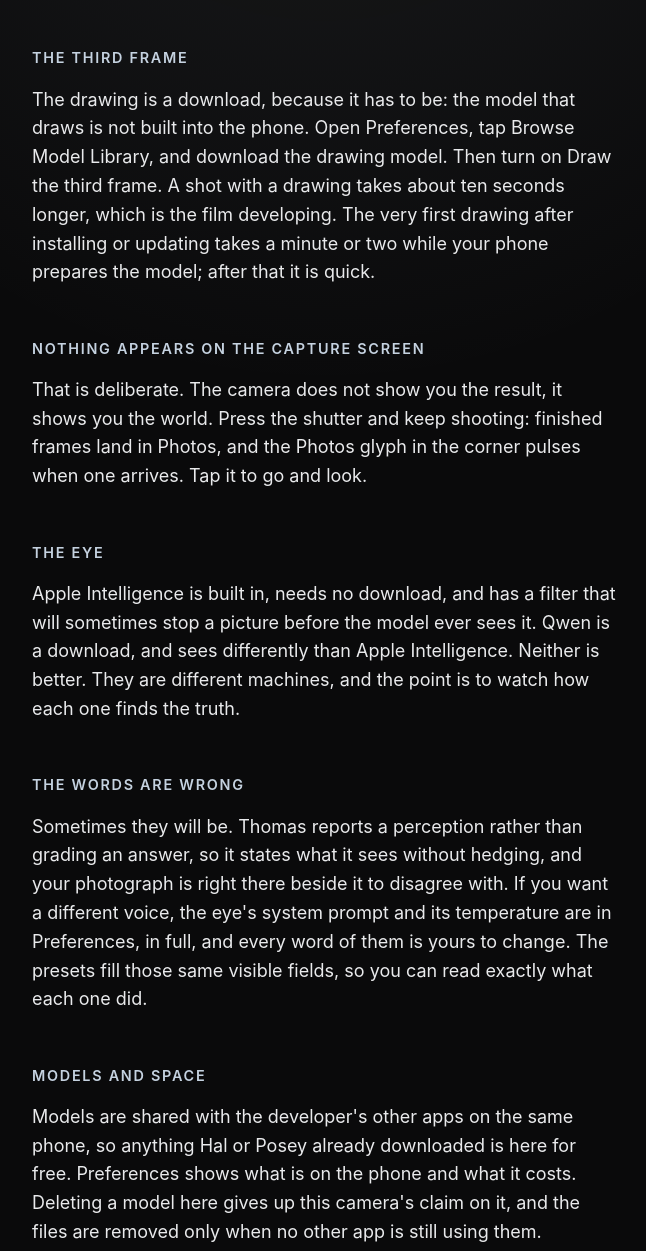
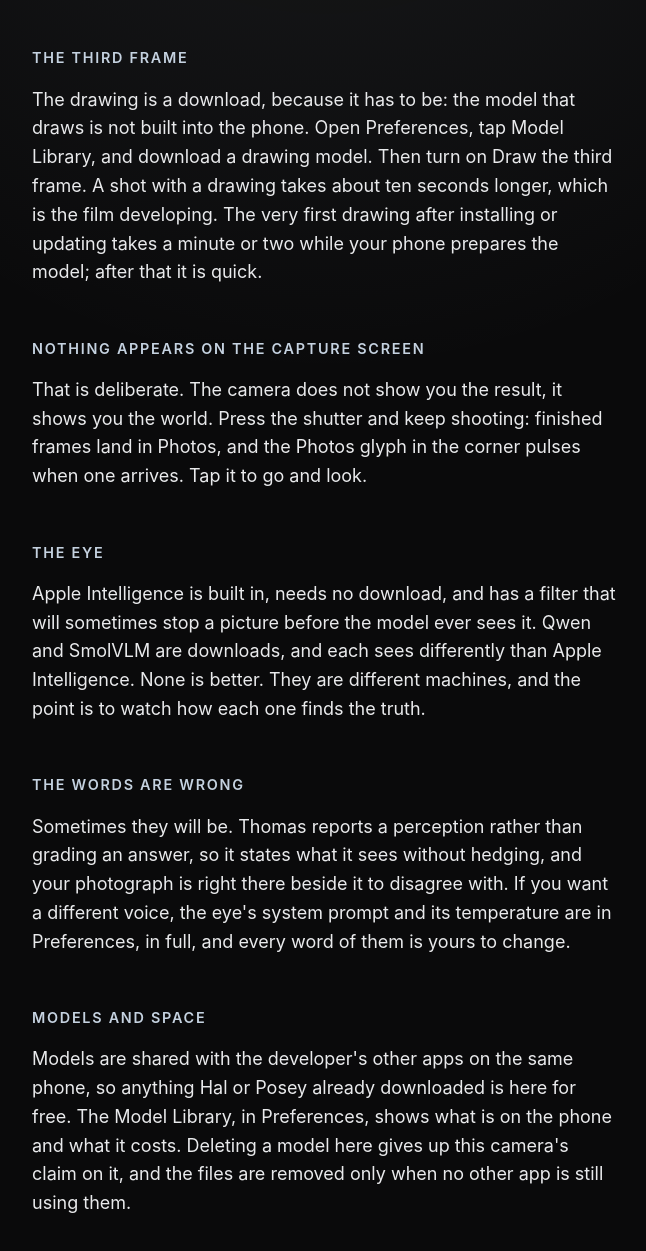
Before and after one commit to markfriedlander/Thomas, a plain HTML site: page docs/support.html in a window 1280 px wide. Shown: the part 473-1724 px from the top of the page, without its empty margins (315-961 px from the left). Drawn offline with Linux system fonts and the light colour scheme.

Commit message:
Website: the support, home and privacy pages match the app (found drafting the guide)
- "Model Library", not "Browse Model Library"; the Model Library (in
  Preferences) is where models and their sizes are shown.
- SmolVLM is named beside Qwen as a downloadable eye.
- No presets (hidden in the app).
- The picker hands Thomas only the pictures you pick (several can be loaded).

Published with Mark's approval (2026-11-15).

Co-Authored-By: Claude Opus 5.5 <noreply@anthropic.com>

```diff
--- a/docs/support.html
+++ b/docs/support.html
@@ -85,19 +85,19 @@
       <p>Raise the camera and press the shutter. Thomas ships with Apple Intelligence as the eye, so the photograph and the words work on a fresh install with no download at all. Open Preferences to change which machine looks, how it describes what it sees, and how the frames meet.</p>
 
       <h2>The third frame</h2>
-      <p>The drawing is a download, because it has to be: the model that draws is not built into the phone. Open Preferences, tap Browse Model Library, and download the drawing model. Then turn on Draw the third frame. A shot with a drawing takes about ten seconds longer, which is the film developing. The very first drawing after installing or updating takes a minute or two while your phone prepares the model; after that it is quick.</p>
+      <p>The drawing is a download, because it has to be: the model that draws is not built into the phone. Open Preferences, tap Model Library, and download a drawing model. Then turn on Draw the third frame. A shot with a drawing takes about ten seconds longer, which is the film developing. The very first drawing after installing or updating takes a minute or two while your phone prepares the model; after that it is quick.</p>
 
       <h2>Nothing appears on the capture screen</h2>
       <p>That is deliberate. The camera does not show you the result, it shows you the world. Press the shutter and keep shooting: finished frames land in Photos, and the Photos glyph in the corner pulses when one arrives. Tap it to go and look.</p>
 
       <h2>The eye</h2>
-      <p>Apple Intelligence is built in, needs no download, and has a filter that will sometimes stop a picture before the model ever sees it. Qwen is a download, and sees differently than Apple Intelligence. Neither is better. They are different machines, and the point is to watch how each one finds the truth.</p>
+      <p>Apple Intelligence is built in, needs no download, and has a filter that will sometimes stop a picture before the model ever sees it. Qwen and SmolVLM are downloads, and each sees differently than Apple Intelligence. None is better. They are different machines, and the point is to watch how each one finds the truth.</p>
 
       <h2>The words are wrong</h2>
-      <p>Sometimes they will be. Thomas reports a perception rather than grading an answer, so it states what it sees without hedging, and your photograph is right there beside it to disagree with. If you want a different voice, the eye's system prompt and its temperature are in Preferences, in full, and every word of them is yours to change. The presets fill those same visible fields, so you can read exactly what each one did.</p>
+      <p>Sometimes they will be. Thomas reports a perception rather than grading an answer, so it states what it sees without hedging, and your photograph is right there beside it to disagree with. If you want a different voice, the eye's system prompt and its temperature are in Preferences, in full, and every word of them is yours to change.</p>
 
       <h2>Models and space</h2>
-      <p>Models are shared with the developer's other apps on the same phone, so anything Hal or Posey already downloaded is here for free. Preferences shows what is on the phone and what it costs. Deleting a model here gives up this camera's claim on it, and the files are removed only when no other app is still using them.</p>
+      <p>Models are shared with the developer's other apps on the same phone, so anything Hal or Posey already downloaded is here for free. The Model Library, in Preferences, shows what is on the phone and what it costs. Deleting a model here gives up this camera's claim on it, and the files are removed only when no other app is still using them.</p>
 
       <h2>Contact</h2>
       <p>For questions, feedback, or anything else:</p>
```
Also changed, not shown: docs/index.html (+1 -1 lines), docs/privacy.html (+1 -1 lines).
